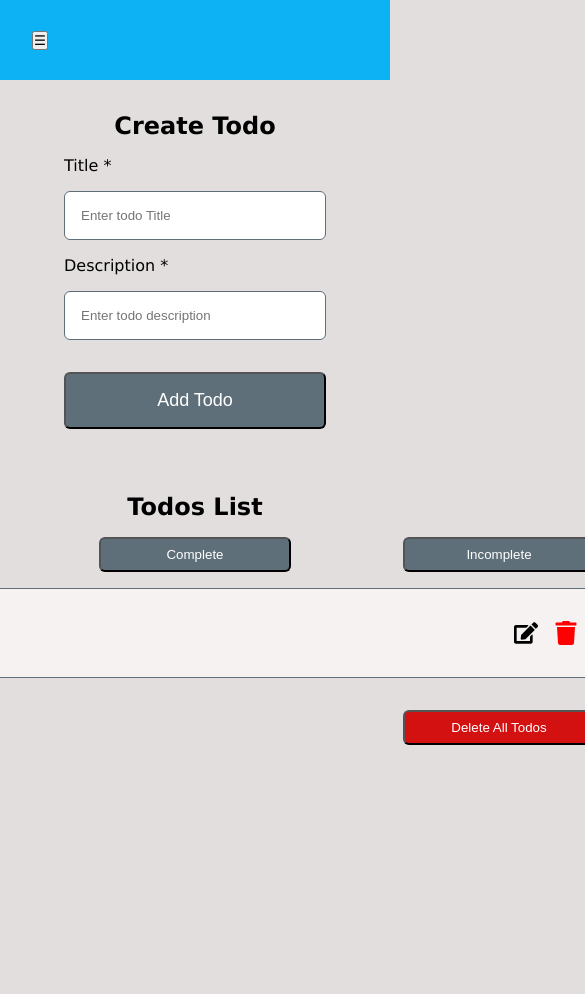
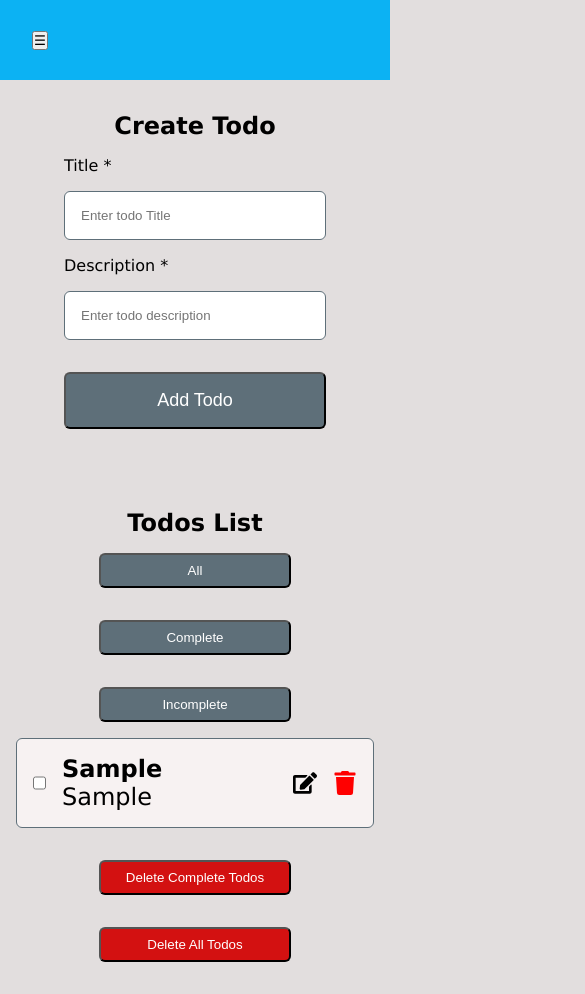
Before and after one commit to tahir-mehmood12/react-todos, a React (Create React App) app: page /todos in a window 390 px wide. Both pictures are taken after typing "Sample", "Sample" into the empty fields and a click on the button "Add Todo". Shown: the whole page, 585 px wide, since content can reach past the window. Before the commit the page ends 844 px from the top, so only its background shows below. Built offline with nearby package versions, Linux system fonts and the light colour scheme.

Commit message:
Responsive

```diff
--- a/src/Components/todos/TodoList.js
+++ b/src/Components/todos/TodoList.js
@@ -61,7 +61,7 @@ export default function TodoList() {
 
   return (
     <>
-      <div className="todo-list">
+      <div className="todo-list-container">
         <div className="todos-list">
           <h2 style={{ textAlign: "center" }}>Todos List</h2>
 
@@ -118,7 +118,7 @@ export default function TodoList() {
             />
           )}
           {filteredTodos().length > 0 && (
-            <div>
+            <div className="delete-btn">
               <button onClick={handleDeleteCompletedTodos}>
                 Delete Complete Todos
               </button>
--- a/src/Styles/HomeStyle.scss
+++ b/src/Styles/HomeStyle.scss
@@ -1,6 +1,4 @@
 body {
-  // background: url("../assets/HomeBackground.jpg") no-repeat center center fixed;
-  // background-size: cover;
   background-color: #e2dede;
   font-family: "Lucida Sans", "Lucida Sans Regular", "Lucida Grande",
     "Lucida Sans Unicode", Geneva, Verdana, sans-serif;
--- a/src/Styles/TodoStyle.scss
+++ b/src/Styles/TodoStyle.scss
@@ -51,7 +51,7 @@ $list-background-color: rgb(247, 242, 242);
     }
   }
 }
-.todo-list {
+.todo-list-container {
   display: flex;
   justify-content: center;
 
@@ -59,6 +59,7 @@ $list-background-color: rgb(247, 242, 242);
     display: flex;
     flex-direction: column;
     width: 50rem;
+    margin: $primary-margin;
     h1 {
       margin-bottom: $primary-margin;
     }
@@ -119,3 +120,11 @@ $list-background-color: rgb(247, 242, 242);
     }
   }
 }
+@media screen and (max-width: 640px) {
+  .filter-btn,
+  .delete-btn {
+    display: flex;
+    flex-direction: column;
+    align-items: center;
+  }
+}
```
